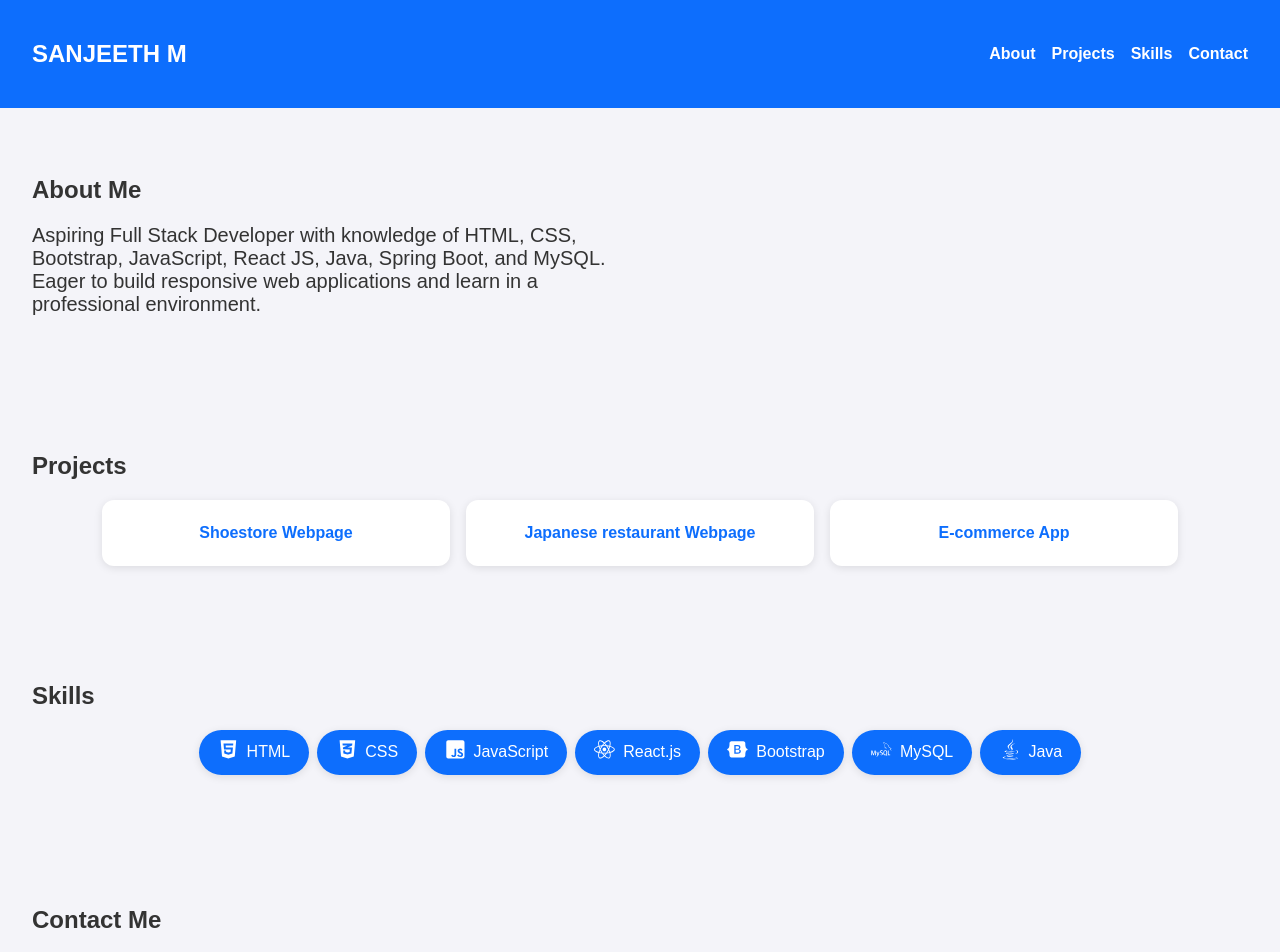
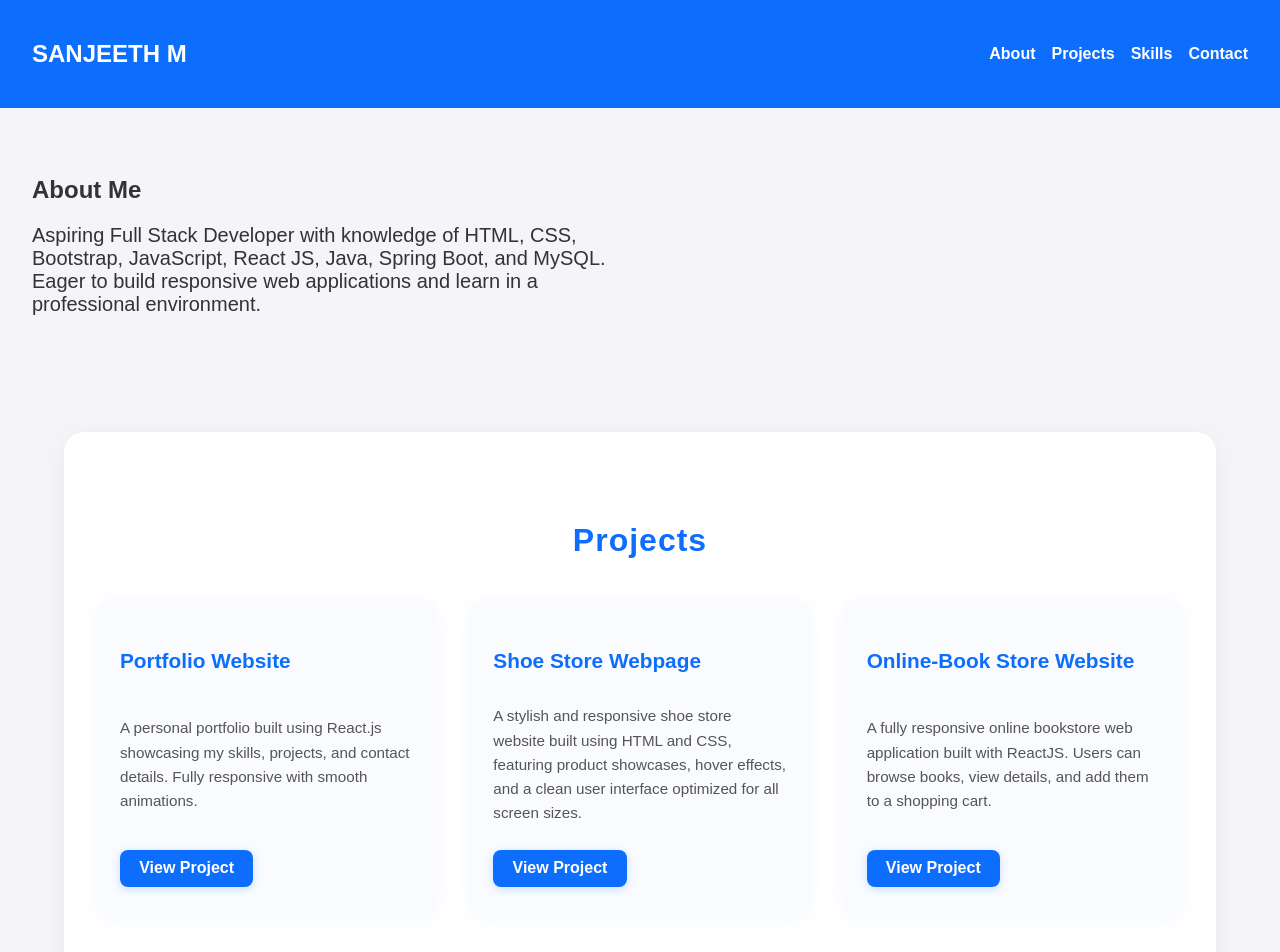
Before and after one commit to san1602/sanjeeth-portfolio, a React (Create React App) app: page / in a window 1280 px wide. Shown: the top 952 px of the page. Built offline with nearby package versions, Linux system fonts and the light colour scheme.

Commit message:
changes in project

```diff
--- a/src/App.css
+++ b/src/App.css
@@ -58,38 +58,122 @@ body {
 }
 
 /* Projects */
+
 .projects-container {
-  display: flex;
-  flex-wrap: wrap;
-  gap: 1rem;
+  padding: 4rem 2rem;
+  text-align: center;
+  background-color: #fff;
+  width: 85%;
+  margin: 3rem auto;
+  border-radius: 20px;
+  box-shadow: 0 4px 25px rgba(0, 0, 0, 0.05);
+  transition: transform 0.3s ease, box-shadow 0.3s ease;
+}
+
+.projects-container:hover {
+  transform: translateY(-5px);
+  box-shadow: 0 6px 30px rgba(0, 0, 0, 0.08);
+}
+
+.projects-container h2 {
+  font-size: 2rem;
+  color: #0d6efd;
+  margin-bottom: 2.5rem;
+  font-weight: 700;
+  letter-spacing: 1px;
+}
+
+/* Grid layout for project cards */
+.projects-grid {
+  display: grid;
+  grid-template-columns: repeat(auto-fit, minmax(280px, 1fr));
+  gap: 2rem;
   justify-content: center;
 }
 
+/* Project Card */
 .project-card {
-  padding: 1.5rem;
-  flex: 1 1 250px;
-  max-width: 300px;
-  border-radius: 12px;
-  background-color: #ffffff;
-  transition: transform 0.3s ease, box-shadow 0.3s ease;
-  text-align: center;
-  box-shadow: 0 2px 8px rgba(0, 0, 0, 0.1);
+  background-color: #f9fbff;
+  border-radius: 16px;
+  padding: 1.8rem 1.5rem;
+  box-shadow: 0 3px 15px rgba(13, 110, 253, 0.05);
+  text-align: left;
+  transition: all 0.3s ease;
+  display: flex;
+  flex-direction: column;
+  justify-content: space-between;
 }
 
 .project-card:hover {
-  transform: translateY(-6px);
-  box-shadow: 0 6px 18px rgba(0, 0, 0, 0.2);
+  background-color: #ffffff;
+  transform: translateY(-8px);
+  box-shadow: 0 8px 20px rgba(13, 110, 253, 0.15);
 }
 
-.project-card a {
+/* Project Titles */
+.project-card h3 {
   color: #0d6efd;
-  text-decoration: none;
-  font-weight: bold;
-  transition: color 0.3s ease;
+  margin-bottom: 1rem;
+  font-size: 1.3rem;
+  font-weight: 600;
 }
 
-.project-card a:hover {
-  color: #ff6347;
+/* Project Description */
+.project-card p {
+  font-size: 0.95rem;
+  color: #555;
+  line-height: 1.6;
+  margin-bottom: 1.5rem;
+}
+
+/* View Project Button */
+.btn {
+  align-self: start;
+  background-color: #0d6efd;
+  color: #fff;
+  text-decoration: none;
+  padding: 0.6rem 1.2rem;
+  border-radius: 8px;
+  font-weight: 600;
+  transition: all 0.3s ease;
+  box-shadow: 0 2px 10px rgba(13, 110, 253, 0.2);
+}
+
+.btn:hover {
+  background-color: #ff6347;
+  transform: scale(1.05);
+  box-shadow: 0 3px 12px rgba(255, 99, 71, 0.3);
+}
+
+/* Responsive */
+@media (max-width: 768px) {
+  .projects-container {
+    width: 90%;
+    padding: 3rem 1.5rem;
+  }
+
+  .project-card {
+    padding: 1.5rem;
+  }
+
+  .projects-container h2 {
+    font-size: 1.7rem;
+  }
+}
+
+@media (max-width: 480px) {
+  .project-card h3 {
+    font-size: 1.1rem;
+  }
+
+  .project-card p {
+    font-size: 0.9rem;
+  }
+
+  .btn {
+    width: 100%;
+    text-align: center;
+  }
 }
 
 /* Skills */
--- a/src/components/Projects.jsx
+++ b/src/components/Projects.jsx
@@ -1,24 +1,41 @@
-import React from 'react';
-
+import React from "react";
 function Projects() {
   const projects = [
-    { name: "Shoestore Webpage", link: "#" },
-    { name: "Japanese restaurant Webpage", link: "#" },
-    { name: "E-commerce App", link: "#" },
-
+    {
+      title: "Portfolio Website",
+      description:
+        "A personal portfolio built using React.js showcasing my skills, projects, and contact details. Fully responsive with smooth animations.",
+      link: "https://sanjeeth-portfolio.vercel.app/",
+    },
+    {
+      title: "Shoe Store Webpage",
+      description:
+        "A stylish and responsive shoe store website built using HTML and CSS, featuring product showcases, hover effects, and a clean user interface optimized for all screen sizes.",
+      link: "#",
+    },
+    {
+      title: "Online-Book Store Website",
+      description:
+        "A fully responsive online bookstore web application built with ReactJS. Users can browse books, view details, and add them to a shopping cart.",
+      link: "#",
+    },
   ];
 
   return (
-    <section id="projects" className="section">
+    <div className="projects-container">
       <h2>Projects</h2>
-      <div className="projects-container">
+      <div className="projects-grid">
         {projects.map((project, index) => (
-          <div key={index} className="project-card">
-            <a href={project.link} target="_blank" rel="noopener noreferrer">{project.name}</a>
+          <div className="project-card" key={index}>
+            <h3>{project.title}</h3>
+            <p>{project.description}</p>
+            <a href={project.link} className="btn">
+              View Project
+            </a>
           </div>
         ))}
       </div>
-    </section>
+    </div>
   );
 }
 
```
